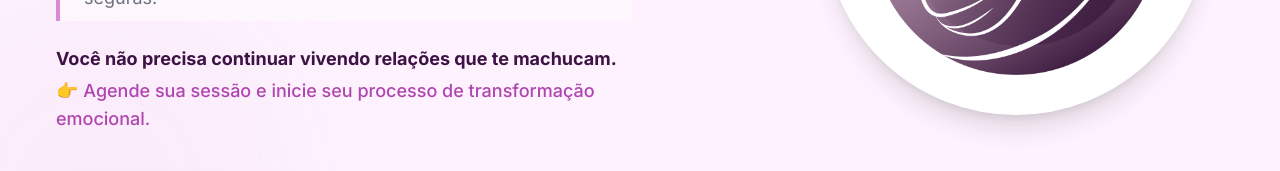
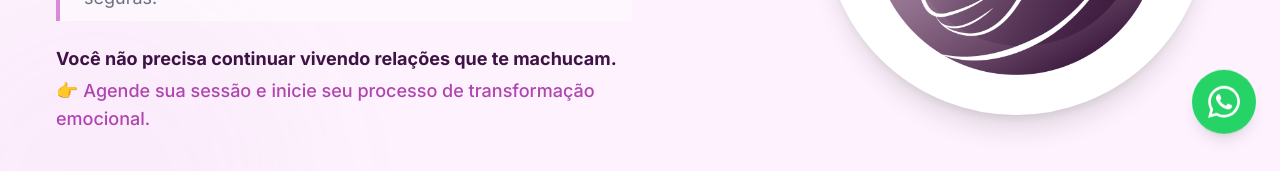
Before and after one commit to BrStahl/clinica_psicologia, a React (Vite) app: page / in a window 1280 px wide. Shown: the part 627-798 px from the top of the page. Built offline with nearby package versions, Linux system fonts and the light colour scheme; no server answers; the database is empty.

Commit message:
Ajustado link Do Whats e alinhamento sessões
Foi ajustado o alinhamento das sessões abaixo:

Sobre Mim
Serviços

E adicionado o botão flutuante do Whats ao site.

```diff
--- a/src/components/About.tsx
+++ b/src/components/About.tsx
@@ -44,7 +44,7 @@
   }, []);
 
   return (
-    <section id="about" className="p-10 lg:p-14 bg-brand-soft pt-24">
+    <section id="about" className="p-10 lg:p-14 bg-brand-soft pt-24 text-left">
       <div className="max-w-6xl mx-auto">
         {/* Profile and Bio Row */}
         <div className="grid lg:grid-cols-2 gap-16 items-center mb-20">
--- a/src/components/MainLayout.tsx
+++ b/src/components/MainLayout.tsx
@@ -17,6 +17,20 @@
         {children}
       </main>
 
+      {/* Botão Flutuante WhatsApp */}
+      <a
+        href="https://wa.me/5519993180955?text=Olá%20Michele!%20Gostaria%20de%20agendar%20uma%20consulta."
+        target="_blank"
+        rel="noopener noreferrer"
+        className="fixed bottom-6 right-6 z-[90] bg-[#25D366] text-white p-4 rounded-full shadow-lg hover:scale-110 hover:shadow-[0_8px_30px_rgb(37,211,102,0.4)] transition-all duration-300 flex items-center justify-center animate-bounce"
+        style={{ animationDuration: '3s' }}
+        aria-label="Contato por WhatsApp"
+      >
+        <svg viewBox="0 0 24 24" width="32" height="32" fill="currentColor">
+          <path d="M17.472 14.382c-.297-.149-1.758-.867-2.03-.967-.273-.099-.471-.148-.67.15-.197.297-.767.966-.94 1.164-.173.199-.347.223-.644.075-.297-.15-1.255-.463-2.39-1.475-.883-.788-1.48-1.761-1.653-2.059-.173-.297-.018-.458.13-.606.134-.133.298-.347.446-.52.149-.174.198-.298.298-.497.099-.198.05-.371-.025-.52-.075-.149-.669-1.612-.916-2.207-.242-.579-.487-.5-.669-.51a12.8 12.8 0 0 0-.57-.01c-.198 0-.52.074-.792.372-.272.297-1.04 1.016-1.04 2.479 0 1.462 1.065 2.875 1.213 3.074.149.198 2.096 3.2 5.077 4.487.709.306 1.262.489 1.694.625.712.227 1.36.195 1.871.118.571-.085 1.758-.719 2.006-1.413.248-.694.248-1.289.173-1.413-.074-.124-.272-.198-.57-.347m-5.421 7.403h-.004a9.87 9.87 0 0 1-5.031-1.378l-.361-.214-3.741.982.998-3.648-.235-.374a9.86 9.86 0 0 1-1.51-5.26c.001-5.45 4.436-9.884 9.888-9.884 2.64 0 5.122 1.03 6.988 2.898a9.825 9.825 0 0 1 2.893 6.994c-.003 5.45-4.437 9.884-9.885 9.884m8.413-18.297A11.815 11.815 0 0 0 12.05 0C5.495 0 .16 5.335.157 11.892c0 2.096.547 4.142 1.588 5.945L.057 24l6.305-1.654a11.882 11.882 0 0 0 5.683 1.448h.005c6.554 0 11.89-5.335 11.893-11.893a11.821 11.821 0 0 0-3.48-8.413Z"/>
+        </svg>
+      </a>
+
       <AnimatePresence>
         {isFormOpen && <TherapyForm onClose={closeForm} />}
       </AnimatePresence>
--- a/src/components/Navbar.tsx
+++ b/src/components/Navbar.tsx
@@ -65,7 +65,11 @@
   return (
     <header className="w-full bg-white/95 backdrop-blur-sm border-b border-[#EDEDED] fixed top-0 left-0 z-[100] h-20">
       <div className="max-w-7xl mx-auto px-6 h-full flex items-center justify-between">
-        <Link to="/" className="flex items-center gap-3 group shrink-0">
+        <Link
+          to="/"
+          onClick={() => window.scrollTo({ top: 0, behavior: "smooth" })}
+          className="flex items-center gap-3 group shrink-0"
+        >
           <div>
             <h1 className="font-serif text-[16px] lg:text-[18px] text-brand-primary leading-tight group-hover:text-brand-accent transition-colors">
               Michele Cristina Braz da Silva
--- a/src/components/Services.tsx
+++ b/src/components/Services.tsx
@@ -44,7 +44,7 @@
   return (
     <section id="services" className="p-10 lg:p-14 bg-brand-soft scroll-mt-20">
       <div className="max-w-6xl mx-auto">
-        <div className="mb-16 text-center lg:text-left">
+        <div className="mb-16 text-left">
             <h2 className="text-brand-primary font-bold uppercase tracking-[3px] text-sm mb-4">Como posso ajudar</h2>
             <h3 className="text-4xl font-serif text-brand-secondary">Especialidades de Atendimento</h3>
         </div>
```
